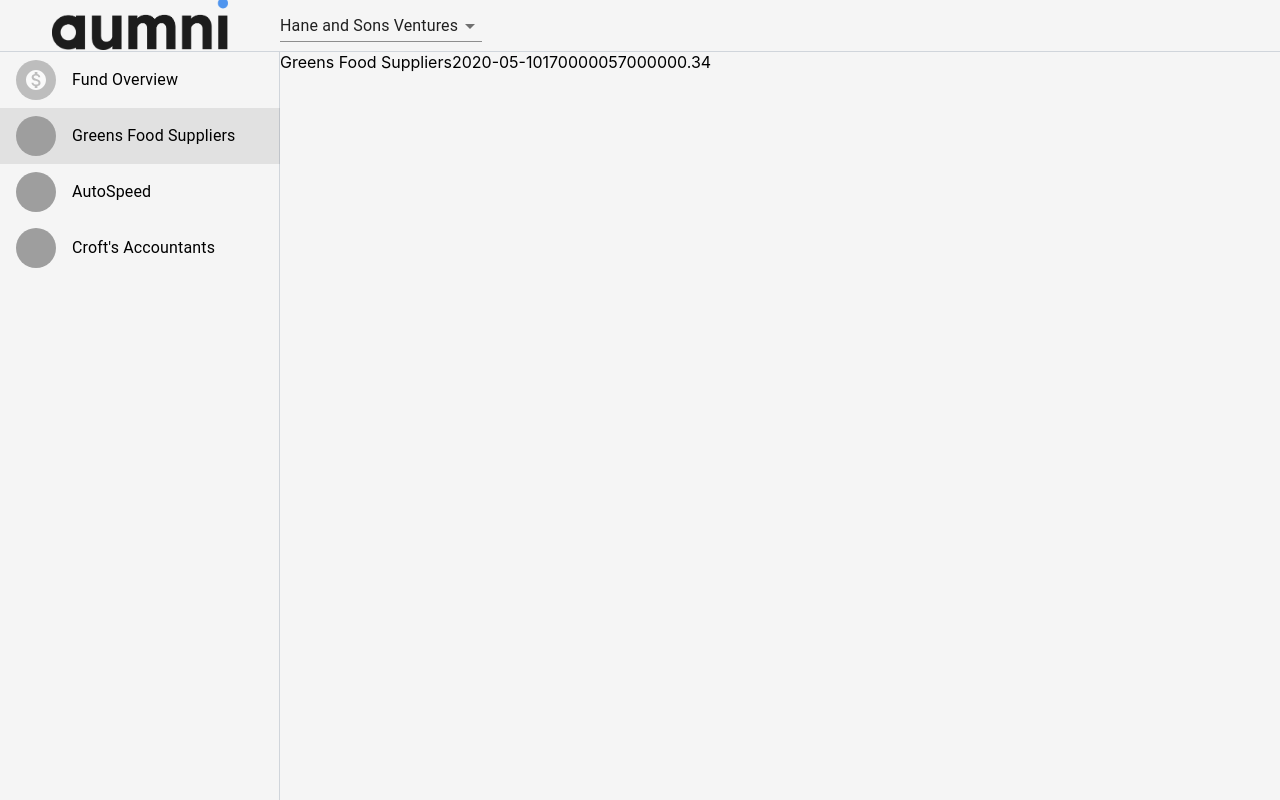
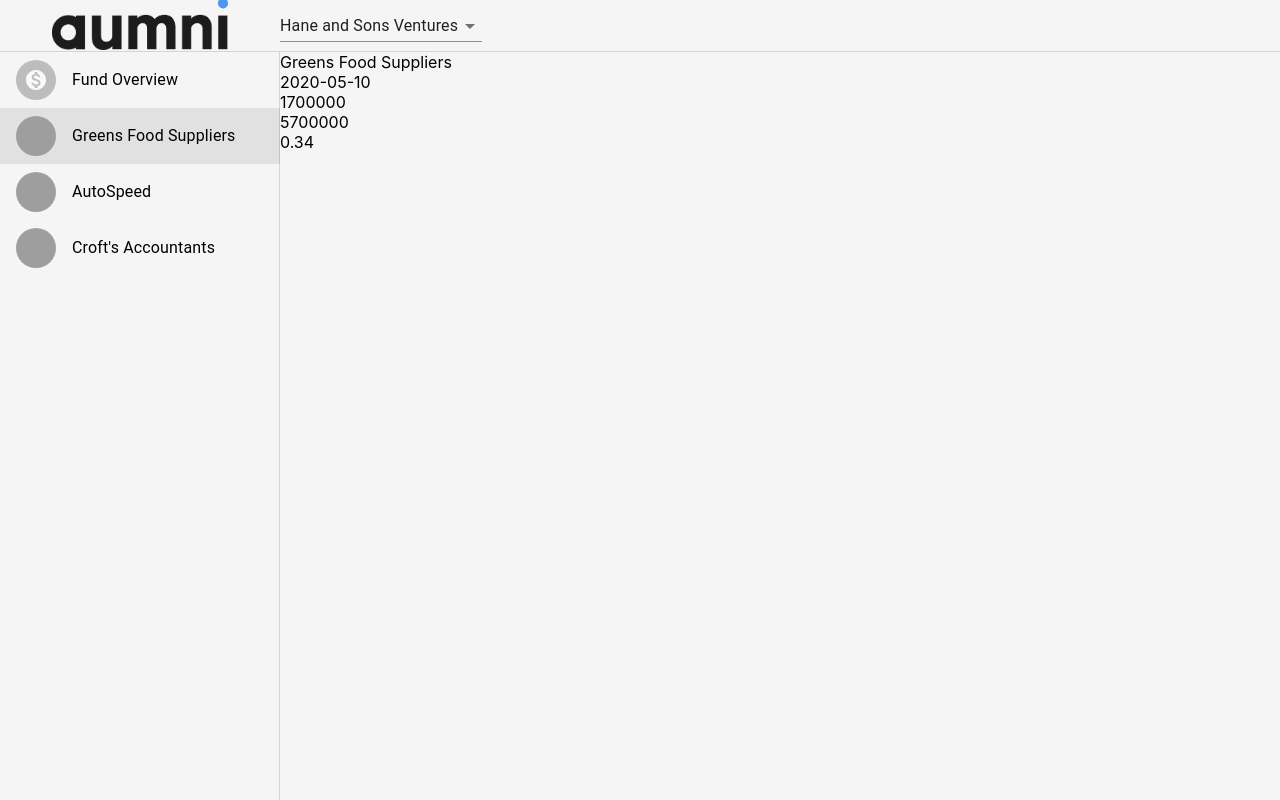
Before and after one commit to brues-code/React-Coding-Challenge, a React (Create React App) app: page /1/1 in a window 1280 px wide. Built offline with nearby package versions, Linux system fonts and the light colour scheme; grey boxes are pictures that could not be loaded.

Commit message:
rename CompanyView component
cleanup info

```diff
--- a/src/app/Company/Company.tsx
+++ /dev/null
@@ -1,26 +0,0 @@
-import React, { FC } from 'react';
-
-import { useApp } from 'app/context/AppContext';
-import SiteTitle from 'app/components/SiteTitle';
-import NotFound from 'app/components/NotFound/NotFound';
-
-const Company: FC = () => {
-    const { selectedCompany } = useApp();
-
-    if (!selectedCompany) {
-        return <NotFound />;
-    }
-
-    return (
-        <>
-            <SiteTitle documentTitle={selectedCompany.name} />
-            {selectedCompany.name}
-            {selectedCompany.founded}
-            {selectedCompany.cost}
-            {selectedCompany.impliedValue}
-            {selectedCompany.ownershipPercentage}
-        </>
-    );
-};
-
-export default Company;
--- a/src/app/Company/index.ts
+++ /dev/null
@@ -1 +0,0 @@
-export { default } from './Company';
--- /dev/null
+++ b/src/app/CompanyView/CompanyView.tsx
@@ -0,0 +1,36 @@
+import React, { FC, useCallback, useMemo } from 'react';
+
+import { Company } from 'types/company';
+
+import { useApp } from 'app/context/AppContext';
+import SiteTitle from 'app/components/SiteTitle';
+import NotFound from 'app/components/NotFound/NotFound';
+
+import { CompanyInfoContainer, DetailRow } from './styles';
+
+const CompanyView: FC = () => {
+    const { selectedCompany } = useApp();
+
+    const renderCompanyLine = useCallback(
+        (key: keyof Company) => selectedCompany && <DetailRow key={key}>{selectedCompany[key]}</DetailRow>,
+        [selectedCompany]
+    );
+
+    const renderCompanyDetails = useMemo(() => {
+        const companyKeys: Array<keyof Company> = ['name', 'founded', 'cost', 'impliedValue', 'ownershipPercentage'];
+        return companyKeys.map(renderCompanyLine);
+    }, [renderCompanyLine]);
+
+    if (!selectedCompany) {
+        return <NotFound />;
+    }
+
+    return (
+        <>
+            <SiteTitle documentTitle={selectedCompany.name} />
+            <CompanyInfoContainer>{renderCompanyDetails}</CompanyInfoContainer>
+        </>
+    );
+};
+
+export default CompanyView;
--- /dev/null
+++ b/src/app/CompanyView/index.ts
@@ -0,0 +1 @@
+export { default } from './CompanyView';
--- /dev/null
+++ b/src/app/CompanyView/styles.ts
@@ -0,0 +1,11 @@
+import styled from 'styled-components';
+
+export const CompanyInfoContainer = styled.div`
+    display: flex;
+    flex-wrap: wrap;
+    justify-content: center;
+`;
+
+export const DetailRow = styled.div`
+    width: 100%;
+`;
--- a/src/app/index.tsx
+++ b/src/app/index.tsx
@@ -6,7 +6,7 @@
 import Providers from 'app/context/Providers';
 import Dashboard from './Dashboard';
 import Fund from './Fund';
-import Company from './Company';
+import CompanyView from './CompanyView';
 
 import './App.css';
 
@@ -22,7 +22,7 @@
         },
         {
             path: COMPANY,
-            element: <Company />
+            element: <CompanyView />
         }
     ];
 
```
